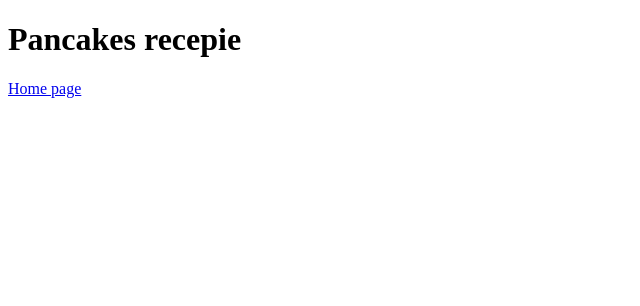
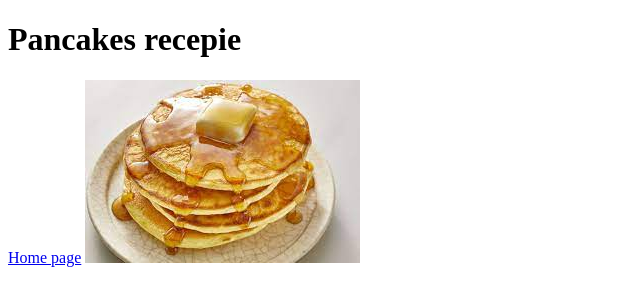
Before and after one commit to OrloviN17/Recepies, a plain HTML site: page recepies/pancakes.html in a window 1280 px wide. Shown: the whole page, without its empty margins (0-640 px from the left). Drawn offline with Linux system fonts and the light colour scheme.

Commit message:
Pancakes img added

```diff
--- a/recepies/pancakes.html
+++ b/recepies/pancakes.html
@@ -9,5 +9,6 @@
 <body>
     <h1>Pancakes recepie</h1>
     <a href="../index.html">Home page</a>
+    <img src="../images/pancakes.jpeg" alt="">
 </body>
 </html>
```
Also changed, not shown: images/pancakes.jpeg (added).
